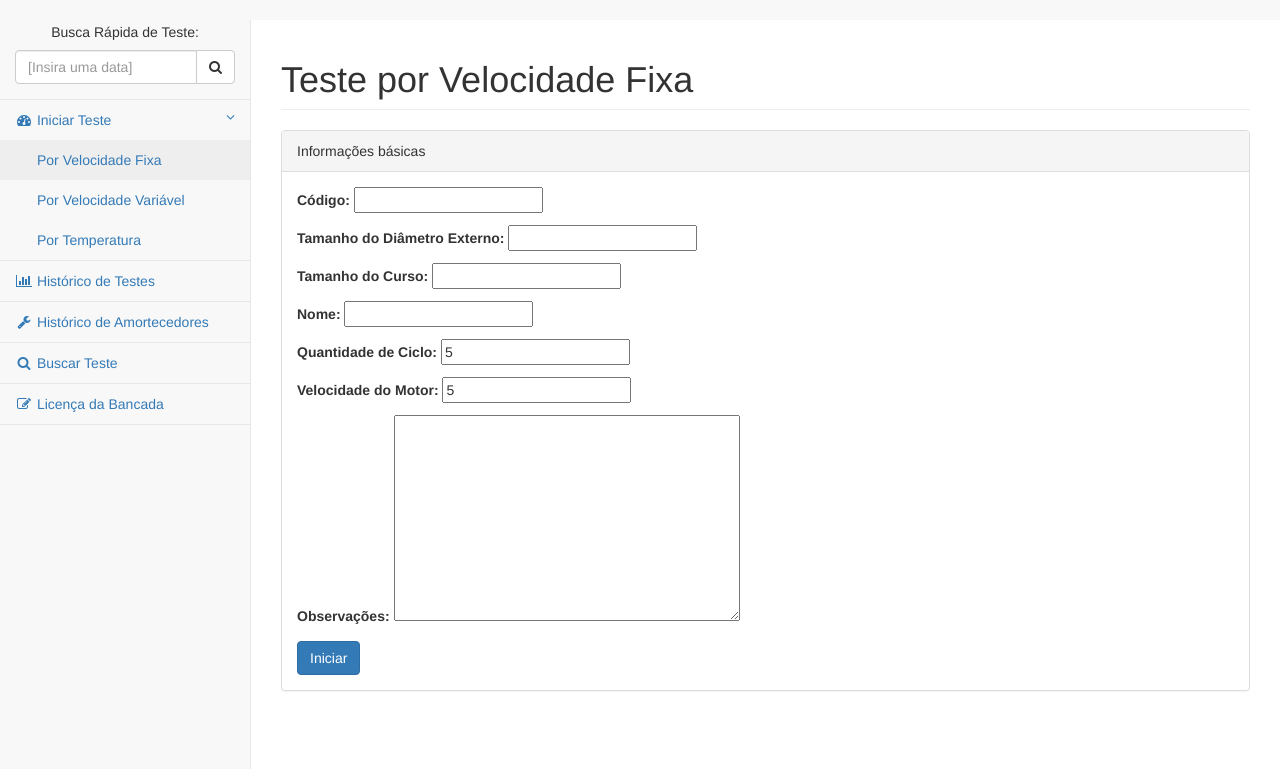
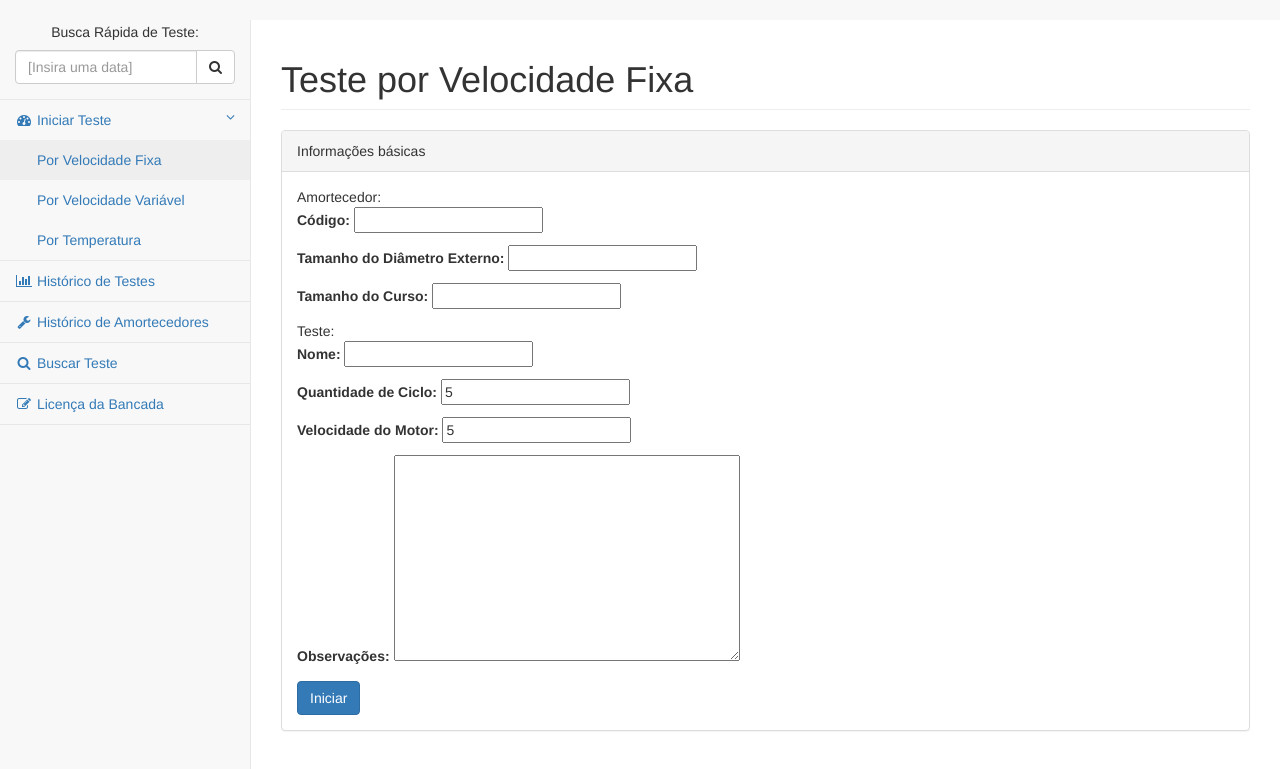
Before and after one commit to ristovao/BancadaDeTesteParaAmortecedor, a Django app: page /iniciarTesteVelocidadeFixa in a window 1280 px wide. Shown: the part 51-820 px from the top of the page. Run offline with Django 3.2, Linux system fonts and the light colour scheme; a user stored in the database is signed in; data that the repository does not hold is empty; some libraries are stand-ins or nearby versions.

Commit message:
Closed Adicionar ou selecionar amortecedor no teste

```diff
--- a/app/templates/app/iniciarTesteVelocidadeFixa.html
+++ b/app/templates/app/iniciarTesteVelocidadeFixa.html
@@ -24,9 +24,9 @@
                     <div class="panel-body">
                         <form role="form" method="POST" name="FrmRecurso" autocomplete="off">
                                 {%csrf_token %}
-                                <p><label for="id_amortecedor_codigo">Código:</label> <input id="id_amortecedor_codigo" maxlength="45" name="amortecedor_codigo" type="text" /></p>
-                                <p><label for="id_amortecedor_diametro_externo">Tamanho do Diâmetro Externo:</label> <input id="id_amortecedor_diametro_externo" name="amortecedor_diametro_externo" type="number" /></p>
-                                <p><label for="id_amortecedor_curso">Tamanho do Curso:</label> <input id="id_amortecedor_curso" name="amortecedor_curso" type="number" /></p>
+                                Amortecedor:
+                                {{formArm.as_p}}
+                                Teste:
                                 {{form.as_p}}
                                  <!--<div class="">
                                     <div class="form-group">
@@ -108,11 +108,11 @@ $.getJSON(url, function(dadosRetorno){
                                              // Insere os dados em cada campo
                                              $("#id_amortecedor_diametro_externo").val(dadosRetorno.amortecedor_diametro_externo);
                                              $("#id_amortecedor_curso").val(dadosRetorno.amortecedor_curso);
-                                             $("#id_amortecedor_diametro_externo").prop('disabled', true);
-                                             $("#id_amortecedor_curso").prop('disabled', true);
+                                             $("#id_amortecedor_diametro_externo").prop('readonly', true);
+                                             $("#id_amortecedor_curso").prop('readonly', true);
                                              if (dadosRetorno.erro) {
-                                                 $("#id_amortecedor_diametro_externo").prop('disabled', false);
-                                                 $("#id_amortecedor_curso").prop('disabled', false);
+                                                 $("#id_amortecedor_diametro_externo").prop('readonly', false);
+                                                 $("#id_amortecedor_curso").prop('readonly', false);
                                              }
 
 
--- a/app/views.py
+++ b/app/views.py
@@ -89,15 +89,26 @@ def iniciarTesteVelocidadeFixa(request):
 
     page = 'app/iniciarTesteVelocidadeFixa.html'
 
-    listaAmortecedore=[]
-    for i in Amortecedor.objects.all():
-        listaAmortecedore.append(i.amortecedor_codigo)
-
     if request.method == "POST":
         form = TesteVelocidadeFixaForm(request.POST)
         formArm = AmortecedorForm(request.POST)
+        if 'amortecedor_codigo' in request.POST :
+            amortecedorList = Amortecedor.objects.filter(amortecedor_codigo=request.POST['amortecedor_codigo'])
+            if len(amortecedorList):
+                amortecedor = amortecedorList[0]
+                formArm = AmortecedorForm(request.POST, instance=amortecedor)
+
         if form.is_valid() and formArm.is_valid():
             teste = form.save(commit=False)
+            if len(amortecedorList):
+                teste.amortecedor=amortecedor
+            else:
+                amortecedor = formArm.save(commit=False)
+                amortecedor.amortecedor_codigo = request.POST['amortecedor_codigo']
+                amortecedor.amortecedor_diametro_externo = request.POST['amortecedor_diametro_externo']
+                amortecedor.amortecedor_curso = request.POST['amortecedor_curso']
+                amortecedor.save()
+                teste.amortecedor=amortecedor
             teste.teste_nome = request.POST['teste_nome']
             teste.testeVF_velocidade = request.POST['testeVF_velocidade']
             teste.teste_quantidade_ciclo = request.POST['teste_quantidade_ciclo']
@@ -111,7 +122,7 @@ def iniciarTesteVelocidadeFixa(request):
         form = TesteVelocidadeFixaForm()
         formArm = AmortecedorForm()
 
-    return render(request, page, {'form':form, 'formArm':formArm,'listaAmortecedore':listaAmortecedore})
+    return render(request, page, {'form':form, 'formArm':formArm})
 
 @login_required
 def iniciarTesteVelocidadeVariavel(request):
```
